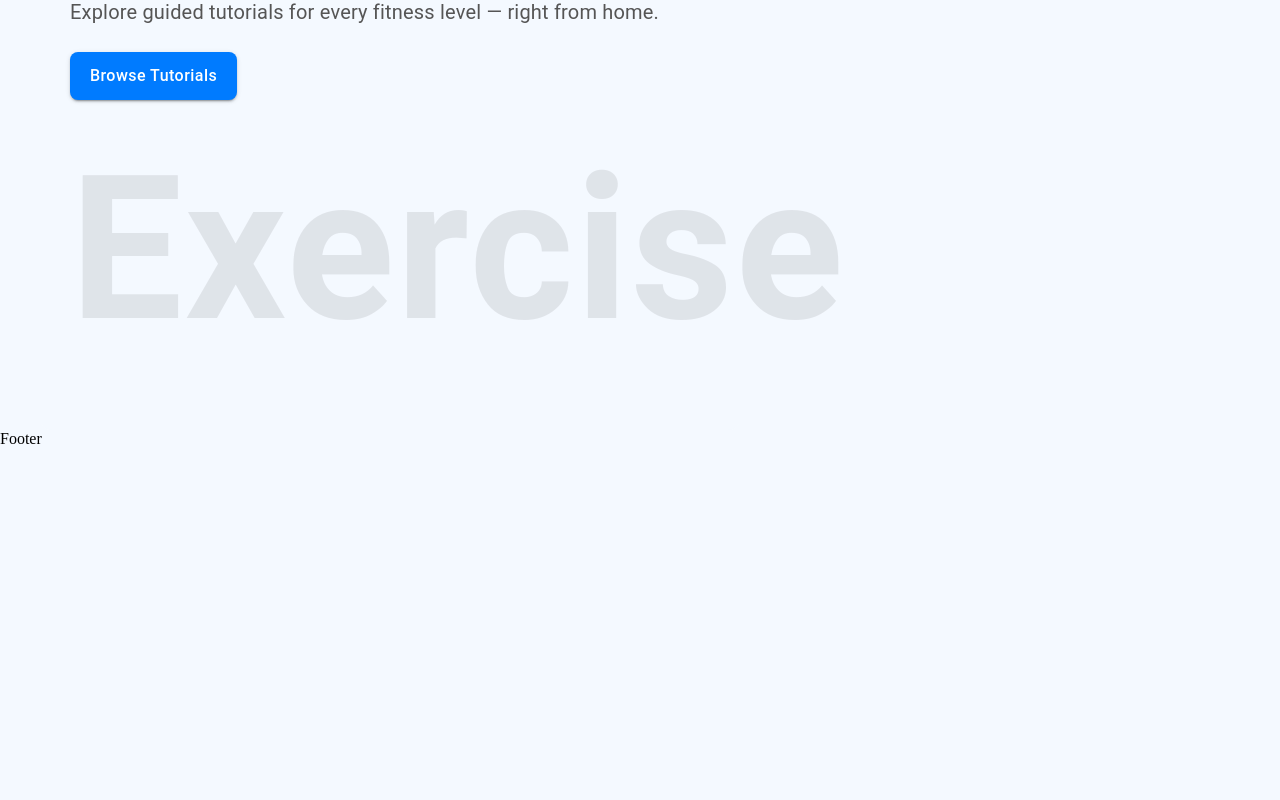
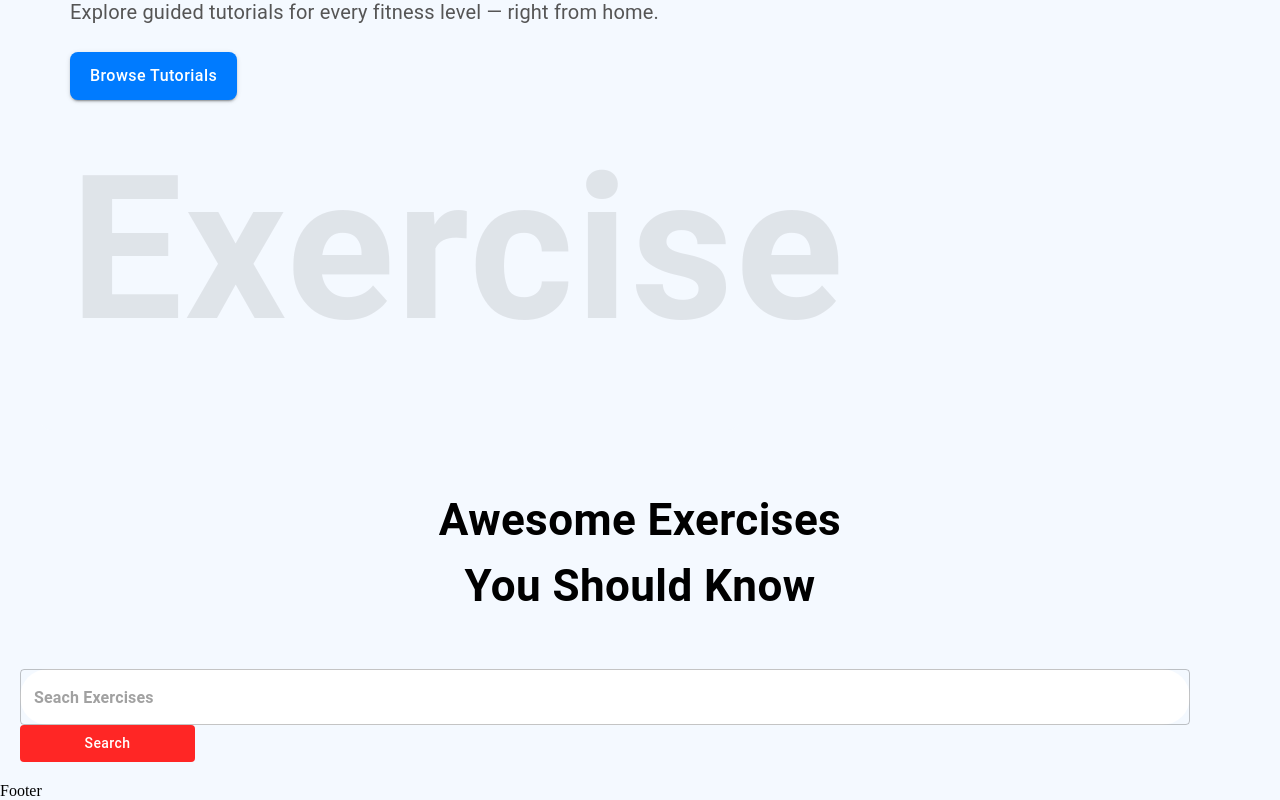
Before and after one commit to TathagatHarsh/exercise-tutorial, a React (Create React App) app: page / in a window 1280 px wide. Shown: the part 519-1319 px from the top of the page. Before the commit the page ends 967 px from the top, so only its background shows below. Built offline with nearby package versions, Linux system fonts and the light colour scheme.

Commit message:
Added Search Exercises

```diff
--- a/src/Pages/Home.js
+++ b/src/Pages/Home.js
@@ -1,11 +1,13 @@
 import React, { useState } from "react";
 import { Box } from "@mui/material";
 import HeroBanner from "../components/HeroBanner";
+import SearchExercises from "../components/SearchExercises";
 
 const Home = () => {
   return (
     <Box>
       <HeroBanner />
+      <SearchExercises />
     </Box>
   );
 };
--- a/src/components/HeroBanner.js
+++ b/src/components/HeroBanner.js
@@ -1,6 +1,5 @@
 import React from "react";
 import { Box, Stack, Typography, Button } from "@mui/material";
-import BannerHeroImage from "../assets/images/Banner.png";
 
 const HeroBanner = () => {
   return (
--- /dev/null
+++ b/src/components/SearchExercises.js
@@ -0,0 +1,48 @@
+import React, { useState, useEffect } from "react";
+import { Box, Button, Stack, TextField, Typography } from "@mui/material";
+
+function SearchExercises() {
+  return (
+    <Stack alignItems="center" mt="37px" justifyContent="center" p="20px">
+      <Typography
+        fontWeight={700}
+        sx={{
+          fontSize: { lg: "44px", xs: "30px" },
+        }}
+        mb="50px"
+        textAlign="center"
+      >
+        Awesome Exercises <br />
+        You Should Know
+      </Typography>
+      <Box>
+        <TextField
+          sx={{
+            input: { fontWeight: "700", border: "none", borderRadius: "4px" },
+            width: { lg: "1170px", xs: "350px" },
+            backgroundColor: "#fff",
+            borderRadius: "40px",
+          }}
+          height="76px"
+          value=""
+          onChange={(e) => {}}
+          placeholder="Seach Exercises"
+          type="text"
+        />
+        <Button
+          className="search-btn"
+          sx={{
+            bgcolor: "#FF2625",
+            color: "#fff",
+            textTransform: "none",
+            width: { lg: "175px", xs: "80px" },
+          }}
+        >
+          Search
+        </Button>
+      </Box>
+    </Stack>
+  );
+}
+
+export default SearchExercises;
```
